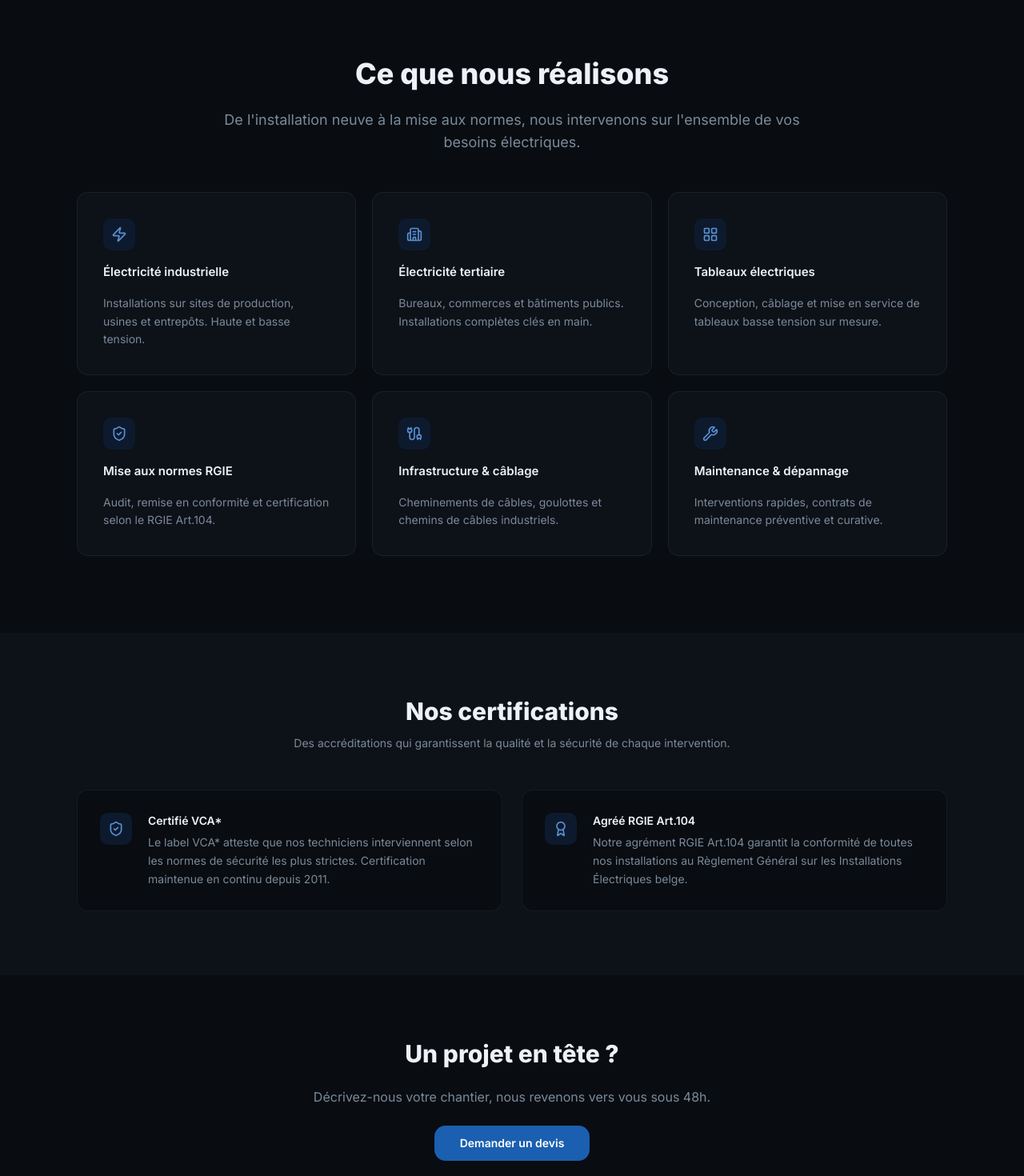
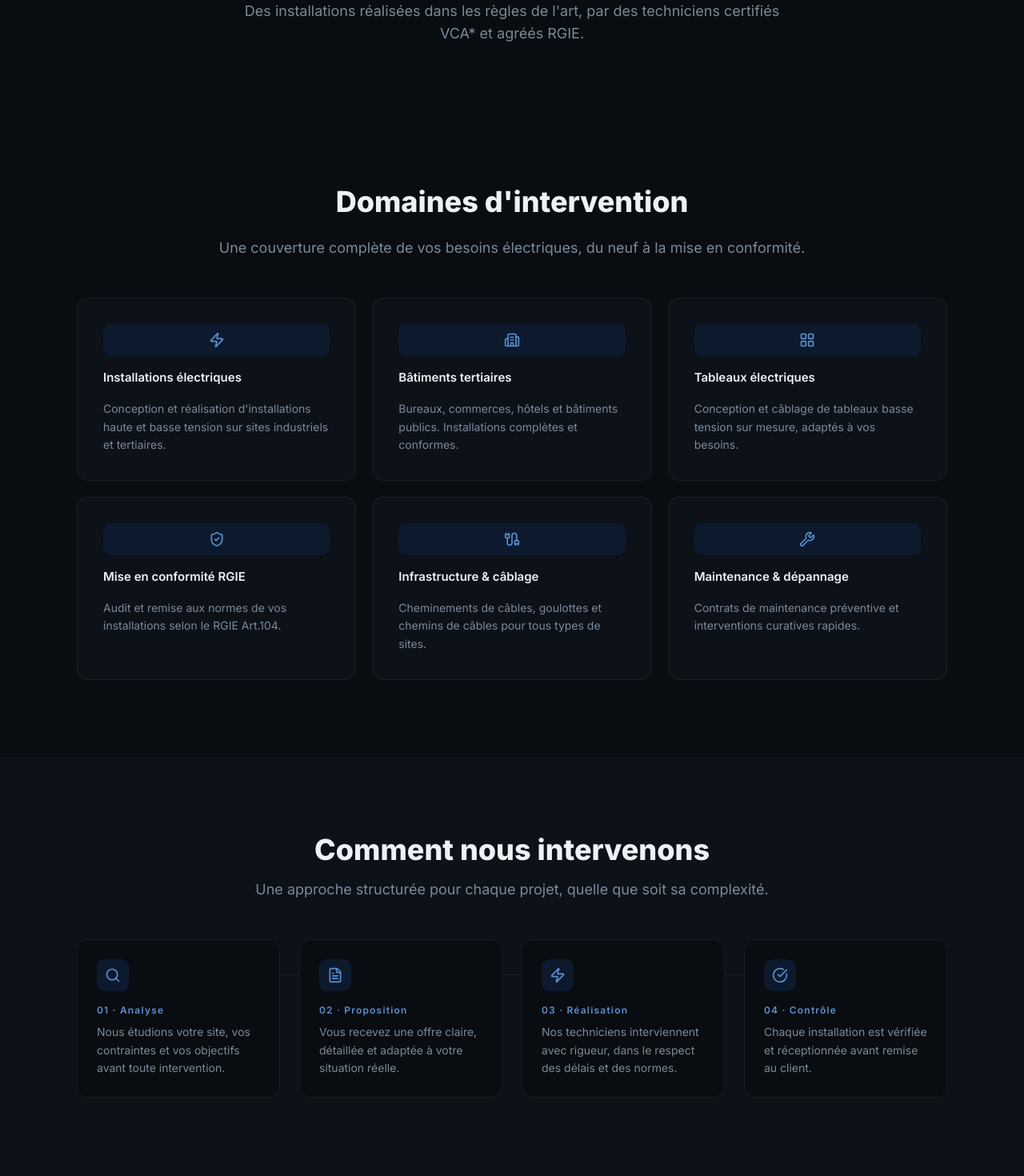
Before and after one commit to Mathrom260/websiteluclion, a Next.js app: page /expertise in a window 1280 px wide. Shown: the part 320-1790 px from the top of the page at 80% size. Built offline with nearby package versions, Linux system fonts and the light colour scheme.

Commit message:
feat: page expertise complète + méthode + certifications + CTA

```diff
--- a/app/expertise/page.tsx
+++ b/app/expertise/page.tsx
@@ -2,6 +2,7 @@ import Link from 'next/link';
 import { ShieldCheck, Award } from 'lucide-react';
 import { NavBar } from '@/components/NavBar';
 import { Expertise } from '@/components/Expertise';
+import { Methode } from '@/components/Methode';
 import { Footer } from '@/components/Footer';
 
 const certifications = [
@@ -10,14 +11,14 @@ const certifications = [
     icon: ShieldCheck,
     title: 'Certifié VCA*',
     description:
-      "Le label VCA* atteste que nos techniciens interviennent selon les normes de sécurité les plus strictes. Certification maintenue en continu depuis 2011.",
+      "Le label VCA* atteste que nos techniciens interviennent selon les normes de sécurité les plus strictes. Une exigence maintenue en continu depuis 2011, pour protéger vos équipes et vos installations.",
   },
   {
     id: 'rgie',
     icon: Award,
     title: 'Agréé RGIE Art.104',
     description:
-      "Notre agrément RGIE Art.104 garantit la conformité de toutes nos installations au Règlement Général sur les Installations Électriques belge.",
+      "Notre agrément RGIE Art.104 garantit que toutes nos installations respectent le Règlement Général des Installations Électriques belge. Une obligation légale que nous traitons comme un standard minimal.",
   },
 ];
 
@@ -27,14 +28,14 @@ export default function ExpertisePage() {
       <NavBar />
 
       {/* Header de page */}
-      <section className="bg-[#090c10] px-6 pt-20 pb-4 text-center md:px-8">
-        <div className="mx-auto w-full max-w-3xl space-y-4">
-          <h1 className="text-3xl font-extrabold text-[#eef2f8] sm:text-4xl md:text-5xl">
-            Nos expertises &amp; services
+      <section className="bg-[#090c10] px-6 py-20 text-center md:px-8">
+        <div className="mx-auto w-full max-w-3xl">
+          <h1 className="mx-auto max-w-3xl text-4xl font-black text-[#eef2f8] md:text-5xl">
+            Expertise électrique pour environnements professionnels exigeants
           </h1>
-          <p className="mx-auto max-w-2xl text-base text-[#7a8a9a] sm:text-lg">
-            Des installations électriques industrielles et tertiaires réalisées
-            dans les règles de l&apos;art.
+          <p className="mx-auto mt-4 max-w-2xl text-lg text-[#7a8a9a]">
+            Des installations réalisées dans les règles de l&apos;art, par des
+            techniciens certifiés VCA* et agréés RGIE.
           </p>
         </div>
       </section>
@@ -42,33 +43,32 @@ export default function ExpertisePage() {
       {/* Cards expertise */}
       <Expertise />
 
+      {/* Méthode */}
+      <Methode />
+
       {/* Certifications */}
       <section className="bg-[#0d1118] py-20">
         <div className="mx-auto w-full max-w-6xl px-6 md:px-8">
           <div className="mb-12 space-y-3 text-center">
             <h2 className="text-2xl font-extrabold text-[#eef2f8] sm:text-3xl">
-              Nos certifications
+              Certifications &amp; conformité
             </h2>
-            <p className="text-sm text-[#7a8a9a]">
-              Des accréditations qui garantissent la qualité et la sécurité de
-              chaque intervention.
+            <p className="mx-auto max-w-2xl text-sm text-[#7a8a9a]">
+              Nos accréditations ne sont pas que des labels — elles garantissent
+              la sécurité et la conformité de chaque intervention.
             </p>
           </div>
           <div className="grid grid-cols-1 gap-6 md:grid-cols-2">
             {certifications.map(({ id, icon: Icon, title, description }) => (
               <div
                 key={id}
-                className="flex gap-5 rounded-xl border border-white/6 bg-[#090c10] p-7"
+                className="rounded-xl border border-[#1a5fb0]/20 bg-[#0d1118] p-8 transition-colors duration-200 hover:border-[#1a5fb0]/40"
               >
-                <div className="flex h-10 w-10 shrink-0 items-center justify-center rounded-lg bg-[#0d1a2e]">
-                  <Icon className="h-5 w-5 text-[#5a90d0]" />
-                </div>
-                <div className="space-y-1.5">
-                  <p className="text-sm font-semibold text-[#eef2f8]">{title}</p>
-                  <p className="text-sm leading-relaxed text-[#7a8a9a]">
-                    {description}
-                  </p>
-                </div>
+                <Icon className="h-6 w-6 text-[#5a90d0]" />
+                <p className="mt-4 text-lg font-semibold text-[#eef2f8]">{title}</p>
+                <p className="mt-2 text-sm leading-relaxed text-[#7a8a9a]">
+                  {description}
+                </p>
               </div>
             ))}
           </div>
@@ -76,17 +76,18 @@ export default function ExpertisePage() {
       </section>
 
       {/* CTA final */}
-      <section className="bg-[#090c10] py-20 text-center">
-        <div className="mx-auto w-full max-w-2xl space-y-6 px-6 md:px-8">
-          <h2 className="text-2xl font-extrabold text-[#eef2f8] sm:text-3xl">
-            Un projet en tête ?
+      <section className="bg-[#090c10] py-24 text-center">
+        <div className="mx-auto w-full max-w-2xl px-6 md:px-8">
+          <h2 className="mx-auto max-w-2xl text-3xl font-black text-[#eef2f8] md:text-4xl">
+            Vous avez un projet électrique à réaliser ?
           </h2>
-          <p className="text-base text-[#7a8a9a]">
-            Décrivez-nous votre chantier, nous revenons vers vous sous 48h.
+          <p className="mx-auto mt-4 mb-8 max-w-xl text-base text-[#7a8a9a]">
+            Décrivez-nous votre besoin. Nous analysons votre situation et
+            revenons vers vous rapidement avec une proposition claire.
           </p>
           <Link
             href="/contact"
-            className="inline-block rounded-xl bg-[#1a5fb0] px-8 py-3 text-sm font-semibold text-white transition hover:bg-[#1650a0]"
+            className="inline-block rounded-lg bg-[#1a5fb0] px-8 py-3 text-sm font-semibold text-white transition-colors hover:bg-[#1a5fb0]/90"
           >
             Demander un devis
           </Link>
--- a/components/CTAFinal.tsx
+++ b/components/CTAFinal.tsx
@@ -28,9 +28,6 @@ export function CTAFinal() {
             >
               Échanger sur votre besoin
             </Link>
-            <p className="mt-3 text-xs text-[#7a8a9a]">
-              Réponse rapide · Analyse structurée · Interventions en Belgique
-            </p>
           </div>
         </motion.div>
       </div>
--- a/components/Expertise.tsx
+++ b/components/Expertise.tsx
@@ -21,46 +21,46 @@ type ExpertiseCard = {
 
 const expertiseItems: ExpertiseCard[] = [
   {
-    id: 'electricite-industrielle',
+    id: 'installations-electriques',
     icon: Zap,
-    title: 'Électricité industrielle',
+    title: 'Installations électriques',
     description:
-      'Installations sur sites de production, usines et entrepôts. Haute et basse tension.',
+      "Conception et réalisation d'installations haute et basse tension sur sites industriels et tertiaires.",
   },
   {
-    id: 'electricite-tertiaire',
+    id: 'batiments-tertiaires',
     icon: Building2,
-    title: 'Électricité tertiaire',
+    title: 'Bâtiments tertiaires',
     description:
-      'Bureaux, commerces et bâtiments publics. Installations complètes clés en main.',
+      'Bureaux, commerces, hôtels et bâtiments publics. Installations complètes et conformes.',
   },
   {
     id: 'tableaux-electriques',
     icon: LayoutGrid,
     title: 'Tableaux électriques',
     description:
-      'Conception, câblage et mise en service de tableaux basse tension sur mesure.',
+      'Conception et câblage de tableaux basse tension sur mesure, adaptés à vos besoins.',
   },
   {
-    id: 'mise-normes-rgie',
+    id: 'mise-conformite-rgie',
     icon: ShieldCheck,
-    title: 'Mise aux normes RGIE',
+    title: 'Mise en conformité RGIE',
     description:
-      'Audit, remise en conformité et certification selon le RGIE Art.104.',
+      'Audit et remise aux normes de vos installations selon le RGIE Art.104.',
   },
   {
     id: 'infrastructure-cablage',
     icon: Cable,
     title: 'Infrastructure & câblage',
     description:
-      'Cheminements de câbles, goulottes et chemins de câbles industriels.',
+      'Cheminements de câbles, goulottes et chemins de câbles pour tous types de sites.',
   },
   {
     id: 'maintenance-depannage',
     icon: Wrench,
     title: 'Maintenance & dépannage',
     description:
-      'Interventions rapides, contrats de maintenance préventive et curative.',
+      'Contrats de maintenance préventive et interventions curatives rapides.',
   },
 ];
 
@@ -91,11 +91,11 @@ export function Expertise() {
       <div className="mx-auto w-full max-w-6xl px-6 md:px-8">
         <div className="space-y-6 text-center">
           <h2 className="text-3xl font-extrabold sm:text-4xl">
-            Ce que nous réalisons
+            Domaines d&apos;intervention
           </h2>
           <p className="mx-auto max-w-3xl text-base text-[#7a8a9a] sm:text-lg">
-            De l&apos;installation neuve à la mise aux normes, nous intervenons
-            sur l&apos;ensemble de vos besoins électriques.
+            Une couverture complète de vos besoins électriques, du neuf à la
+            mise en conformité.
           </p>
         </div>
 
@@ -112,7 +112,7 @@ export function Expertise() {
             <motion.article
               key={item.id}
               variants={cardVariants}
-              className="flex flex-col gap-4 rounded-xl border border-white/6 bg-[#0d1118] p-8 transition-colors duration-200 hover:-translate-y-1 hover:border-[#1a5fb0]/40 hover:shadow-[0_20px_40px_rgba(10,20,35,0.45)]"
+              className="flex flex-col gap-4 rounded-xl border border-white/6 bg-[#0d1118] p-8 transition-all duration-200 hover:-translate-y-1 hover:border-[#1a5fb0]/40 hover:shadow-[0_0_24px_rgba(26,95,176,0.12)]"
             >
               {item.image ? (
                 <div className="relative h-44 w-full">
@@ -127,7 +127,7 @@ export function Expertise() {
                 </div>
               ) : null}
 
-              <div className="flex h-10 w-10 shrink-0 items-center justify-center rounded-lg bg-[#0d1a2e]">
+              <div className="flex shrink-0 items-center justify-center rounded-lg bg-[#0d1a2e] p-2.5">
                 <Icon className="h-5 w-5 text-[#5a90d0]" />
               </div>
               <p className="text-[15px] font-semibold text-[#eef2f8]">
--- a/components/Hero.tsx
+++ b/components/Hero.tsx
@@ -46,7 +46,7 @@ export function Hero() {
         >
           <ShieldCheck className="h-3.5 w-3.5 animate-pulse text-[#5a90d0] opacity-70" />
           <span className="text-xs font-medium tracking-wide text-[#5a90d0]">
-            Électricité industrielle &amp; tertiaire en Belgique
+            Spécialiste des installations électriques professionnelles
           </span>
         </motion.div>
 
@@ -55,13 +55,14 @@ export function Hero() {
           initial={{ opacity: 0, y: 20 }}
           animate={{ opacity: 1, y: 0 }}
           transition={{ duration: 0.5, ease: 'easeOut', delay: 0.1 }}
-          className="text-4xl leading-[1.1] font-black tracking-tight text-[#eef2f8] sm:text-5xl md:text-6xl"
+          className="text-4xl font-black leading-[1.1] tracking-tight text-[#eef2f8] md:text-5xl"
         >
-          Votre partenaire électrique
-          <br />
-          pour bâtiments industriels &amp;{' '}
-          <span className="bg-gradient-to-r from-[#5a90d0] to-[#1a5fb0] bg-clip-text text-transparent">
-            tertiaires.
+          <span className="block">Installations électriques fiables</span>
+          <span className="block">
+            pour bâtiments industriels et{' '}
+            <span className="bg-linear-to-r from-[#5a90d0] to-[#1a5fb0] bg-clip-text text-transparent">
+              tertiaires
+            </span>
           </span>
         </motion.h1>
 
--- /dev/null
+++ b/components/Methode.tsx
@@ -0,0 +1,101 @@
+'use client';
+
+import { motion } from 'framer-motion';
+import { Search, FileText, Zap, CheckCircle } from 'lucide-react';
+
+const steps = [
+  {
+    id: 'analyse',
+    num: '01',
+    icon: Search,
+    title: 'Analyse',
+    description:
+      'Nous étudions votre site, vos contraintes et vos objectifs avant toute intervention.',
+  },
+  {
+    id: 'proposition',
+    num: '02',
+    icon: FileText,
+    title: 'Proposition',
+    description:
+      'Vous recevez une offre claire, détaillée et adaptée à votre situation réelle.',
+  },
+  {
+    id: 'realisation',
+    num: '03',
+    icon: Zap,
+    title: 'Réalisation',
+    description:
+      'Nos techniciens interviennent avec rigueur, dans le respect des délais et des normes.',
+  },
+  {
+    id: 'controle',
+    num: '04',
+    icon: CheckCircle,
+    title: 'Contrôle',
+    description:
+      'Chaque installation est vérifiée et réceptionnée avant remise au client.',
+  },
+];
+
+const parentVariants = {
+  hidden: {},
+  visible: { transition: { staggerChildren: 0.1 } },
+};
+
+const itemVariants = {
+  hidden: { opacity: 0, y: 20 },
+  visible: { opacity: 1, y: 0, transition: { duration: 0.45, ease: 'easeOut' } },
+};
+
+export function Methode() {
+  return (
+    <section className="bg-[#0d1118] py-24 text-[#eef2f8]">
+      <div className="mx-auto w-full max-w-6xl px-6 md:px-8">
+        <div className="mb-12 space-y-4 text-center">
+          <h2 className="text-3xl font-extrabold sm:text-4xl">
+            Comment nous intervenons
+          </h2>
+          <p className="mx-auto max-w-2xl text-base text-[#7a8a9a] sm:text-lg">
+            Une approche structurée pour chaque projet, quelle que soit sa
+            complexité.
+          </p>
+        </div>
+
+        <motion.div
+          initial="hidden"
+          whileInView="visible"
+          viewport={{ once: true, amount: 0.2 }}
+          variants={parentVariants}
+          className="relative grid grid-cols-1 gap-6 md:grid-cols-2 lg:grid-cols-4"
+        >
+          {/* Connecteur horizontal desktop */}
+          <div
+            aria-hidden
+            className="absolute top-11 left-[calc(12.5%+20px)] right-[calc(12.5%+20px)] hidden border-t border-dashed border-white/10 lg:block"
+          />
+
+          {steps.map(({ id, num, icon: Icon, title, description }) => (
+            <motion.div
+              key={id}
+              variants={itemVariants}
+              className="relative flex flex-col gap-4 rounded-xl border border-white/6 bg-[#090c10] p-6 transition-all duration-200 hover:border-[#1a5fb0]/30"
+            >
+              <div className="flex h-10 w-10 items-center justify-center rounded-lg bg-[#0d1a2e]">
+                <Icon className="h-5 w-5 text-[#5a90d0]" />
+              </div>
+              <div>
+                <p className="font-mono text-xs font-semibold tracking-widest text-[#5a90d0]">
+                  {num} · {title}
+                </p>
+                <p className="mt-2 text-sm leading-relaxed text-[#7a8a9a]">
+                  {description}
+                </p>
+              </div>
+            </motion.div>
+          ))}
+        </motion.div>
+      </div>
+    </section>
+  );
+}
```
